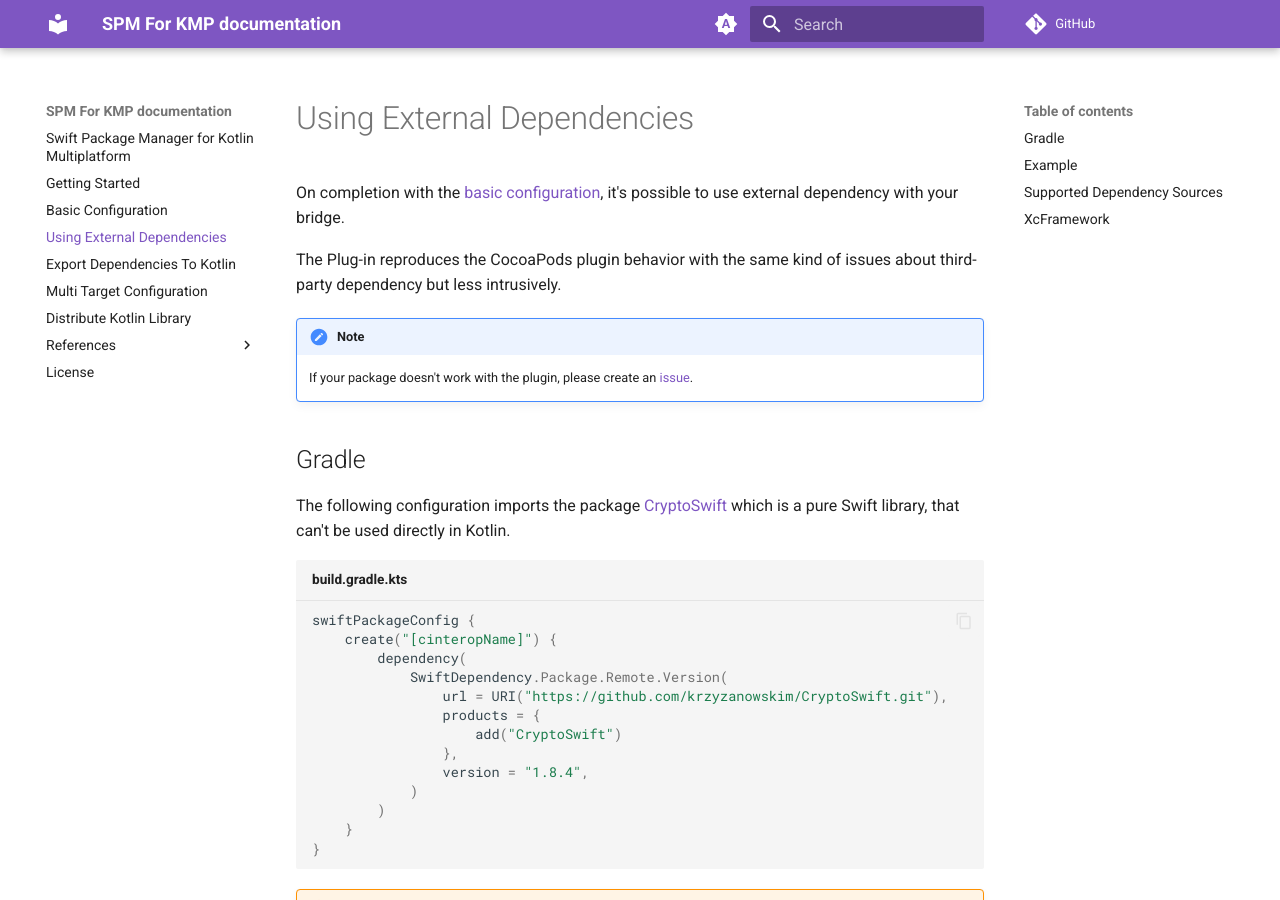
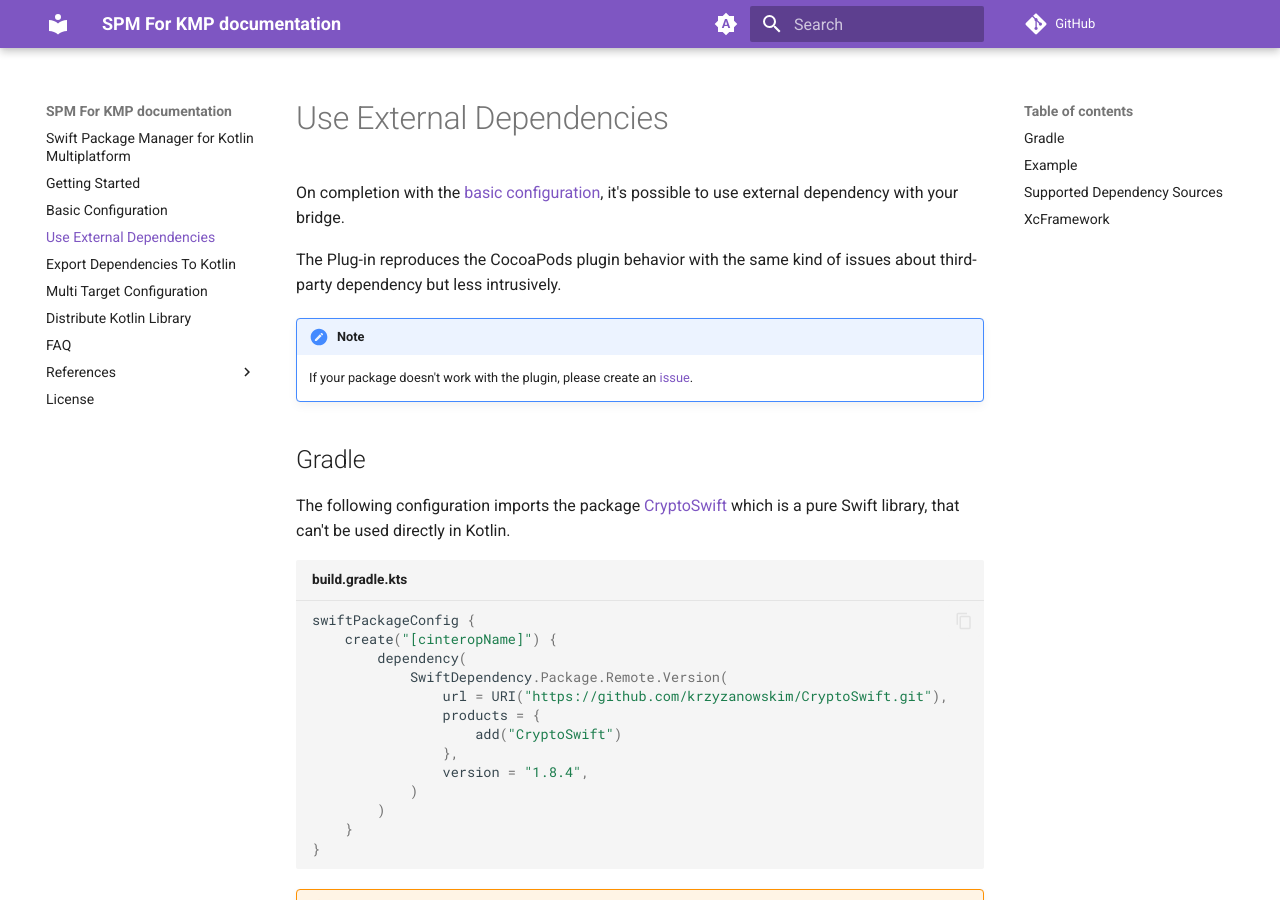
Before and after one commit to frankois944/spm4Kmp, an MkDocs documentation site: the page built from website/docs/bridgeWithDependencies.md, in a window 1280 px wide and 900 px high. Built offline with MkDocs 1.6.1 and Material for MkDocs 9.7.7, drawn with Linux system fonts in a browser that asks for light colours; comment, search, counter and statistics services are not loaded.

Commit message:
update docs

```diff
--- a/website/docs/bridgeWithDependencies.md
+++ b/website/docs/bridgeWithDependencies.md
@@ -1,4 +1,4 @@
-# Using External Dependencies
+# Use External Dependencies
 
 On completion with the [basic configuration](bridge.md), it's possible to use external dependency with your bridge.
 
--- a/website/mkdocs.yml
+++ b/website/mkdocs.yml
@@ -11,6 +11,7 @@ nav:
   - exportingDependencies.md
   - multiTarget.md
   - distribution.md
+  - faq.md
   - References:
       - references/swiftPackageConfig.md
       - references/swiftDependency.md
```
Also changed, not shown: website/docs/faq.md (added, +1 -0 lines), 1 other file.
